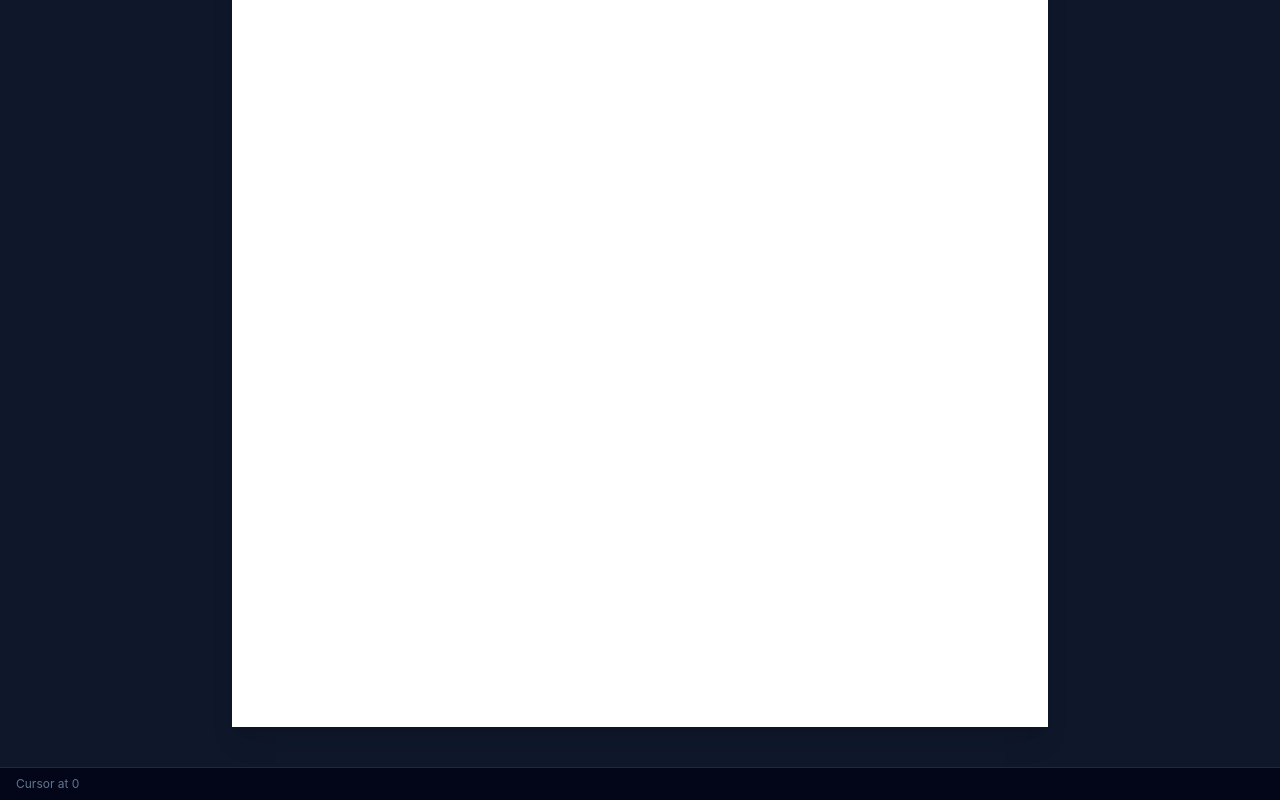
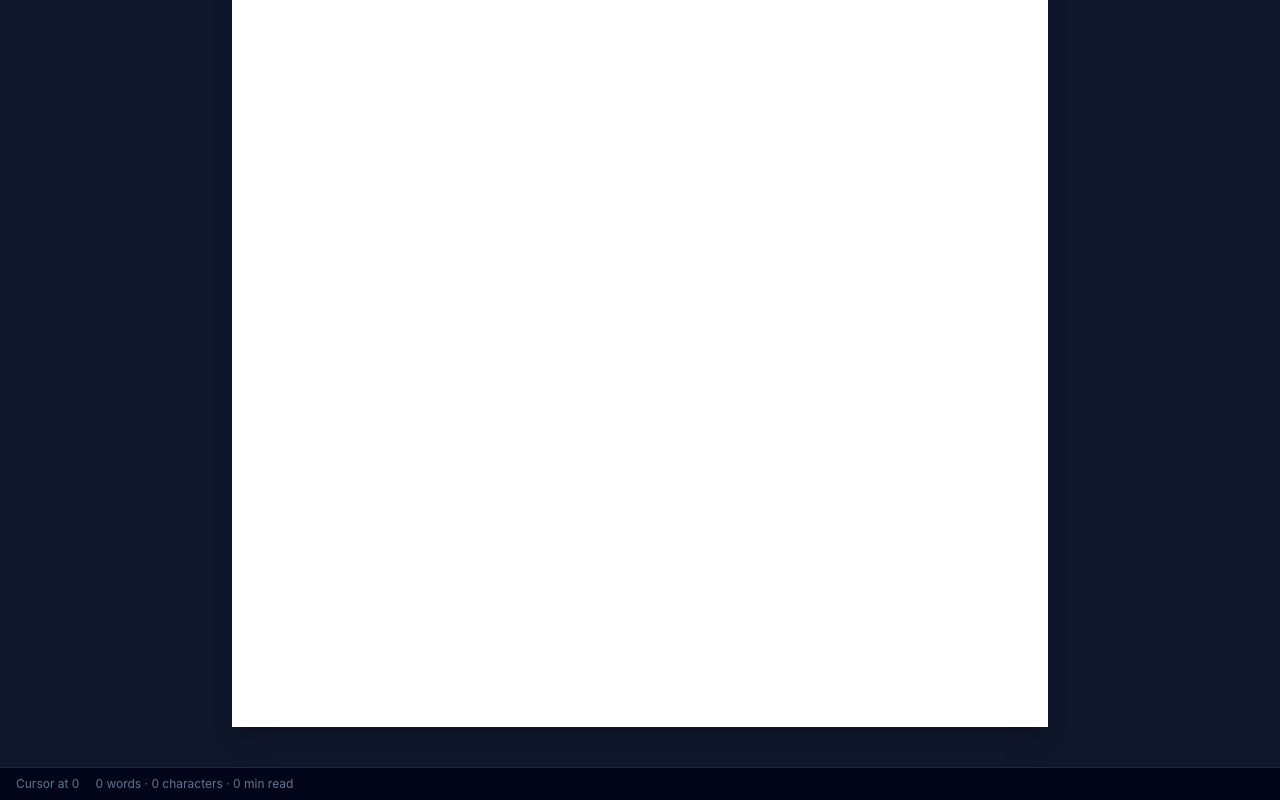
Before and after one commit to Caged-Dragon/DRACO-OFFICE, a Next.js app in the folder draco-docs/: page /editor in a window 1280 px wide. Shown: the part 997-1797 px from the top of the page. Built offline with nearby package versions, Linux system fonts and the light colour scheme.

Commit message:
v0.17.0 — Word Stats

```diff
--- a/draco-docs/app/editor/document-editor.tsx
+++ b/draco-docs/app/editor/document-editor.tsx
@@ -27,6 +27,7 @@ import FindAndReplace from "./find-replace-extension";
 import SpellCheck from "./spellcheck-extension";
 import SpellCheckControls from "./spellcheck-controls";
 import Indent from "./indent-extension";
+import { computeTextStats, formatReadingTime } from "./text-stats";
 import { useAutosave, loadDraft } from "./use-autosave";
 import type { DocWriteFile } from "./file-format";
 import {
@@ -274,13 +275,32 @@ export default function DocumentEditor() {
         </div>
       </div>
 
-      {/* Cursor / selection status bar (word count lands in v17) */}
+      {/* Cursor / selection / word-count status bar */}
       <div className="border-t border-slate-800 px-4 py-2 text-xs text-slate-500 flex items-center gap-4">
         <span>
           {selectionInfo.hasSelection
-            ? `Selection: ${selectionInfo.to - selectionInfo.from} chars`
+            ? (() => {
+                const selectedText = editor.state.doc.textBetween(
+                  selectionInfo.from,
+                  selectionInfo.to,
+                  " "
+                );
+                const selStats = computeTextStats(selectedText);
+                return `Selection: ${selStats.words} words, ${
+                  selectionInfo.to - selectionInfo.from
+                } chars`;
+              })()
             : `Cursor at ${selectionInfo.from}`}
         </span>
+        {(() => {
+          const stats = computeTextStats(editor.getText({ blockSeparator: "\n\n" }));
+          return (
+            <span>
+              {stats.words} words · {stats.characters} characters ·{" "}
+              {formatReadingTime(stats.readingTimeMinutes)}
+            </span>
+          );
+        })()}
         <span>
           {saveStatus === "saving" && "Saving…"}
           {saveStatus === "saved" && "Saved"}
--- /dev/null
+++ b/draco-docs/app/editor/text-stats.ts
@@ -0,0 +1,25 @@
+export type TextStats = {
+  words: number;
+  characters: number;
+  charactersNoSpaces: number;
+  readingTimeMinutes: number;
+};
+
+const WORDS_PER_MINUTE = 200;
+
+export function computeTextStats(text: string): TextStats {
+  const trimmed = text.trim();
+  const words = trimmed.length === 0 ? 0 : trimmed.split(/\s+/).length;
+  const characters = text.length;
+  const charactersNoSpaces = text.replace(/\s/g, "").length;
+  const readingTimeMinutes =
+    words === 0 ? 0 : Math.max(1, Math.ceil(words / WORDS_PER_MINUTE));
+
+  return { words, characters, charactersNoSpaces, readingTimeMinutes };
+}
+
+export function formatReadingTime(minutes: number): string {
+  if (minutes === 0) return "0 min read";
+  if (minutes === 1) return "1 min read";
+  return `${minutes} min read`;
+}
```
Also changed, not shown: 2 other files (tests, documents, lock files or other folders).
